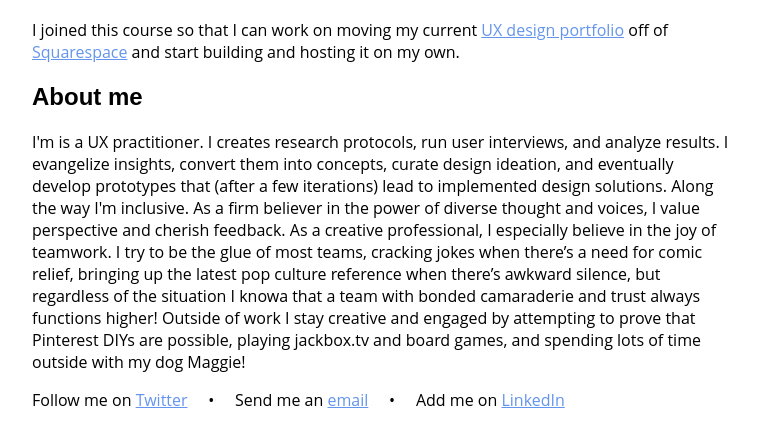
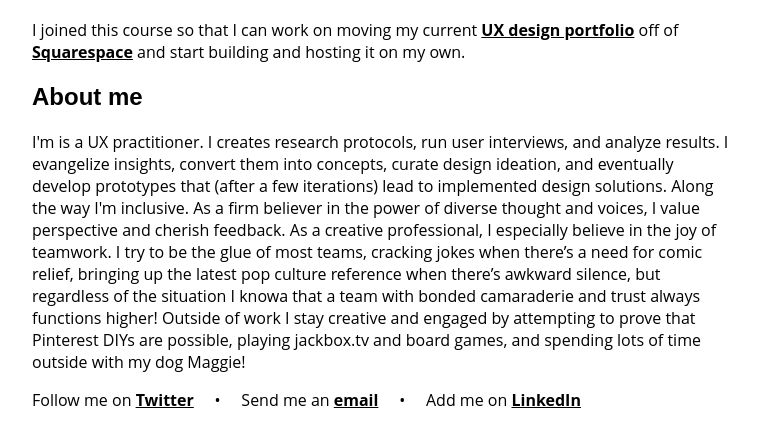
Before and after one commit to alainacreager/alainacreager.github.io, a plain HTML site: page index.html in a window 1280 px wide. Shown: the part 101-548 px from the top of the page, without its empty margins (8-766 px from the left). Drawn offline with Linux system fonts and the light colour scheme.

Commit message:
Update style.css

```diff
--- a/css/style.css
+++ b/css/style.css
@@ -14,5 +14,6 @@ body{
 }
 
 a{
-    color:cornflowerblue
+    color:black;
+    font-weight: bold;
 }
```
